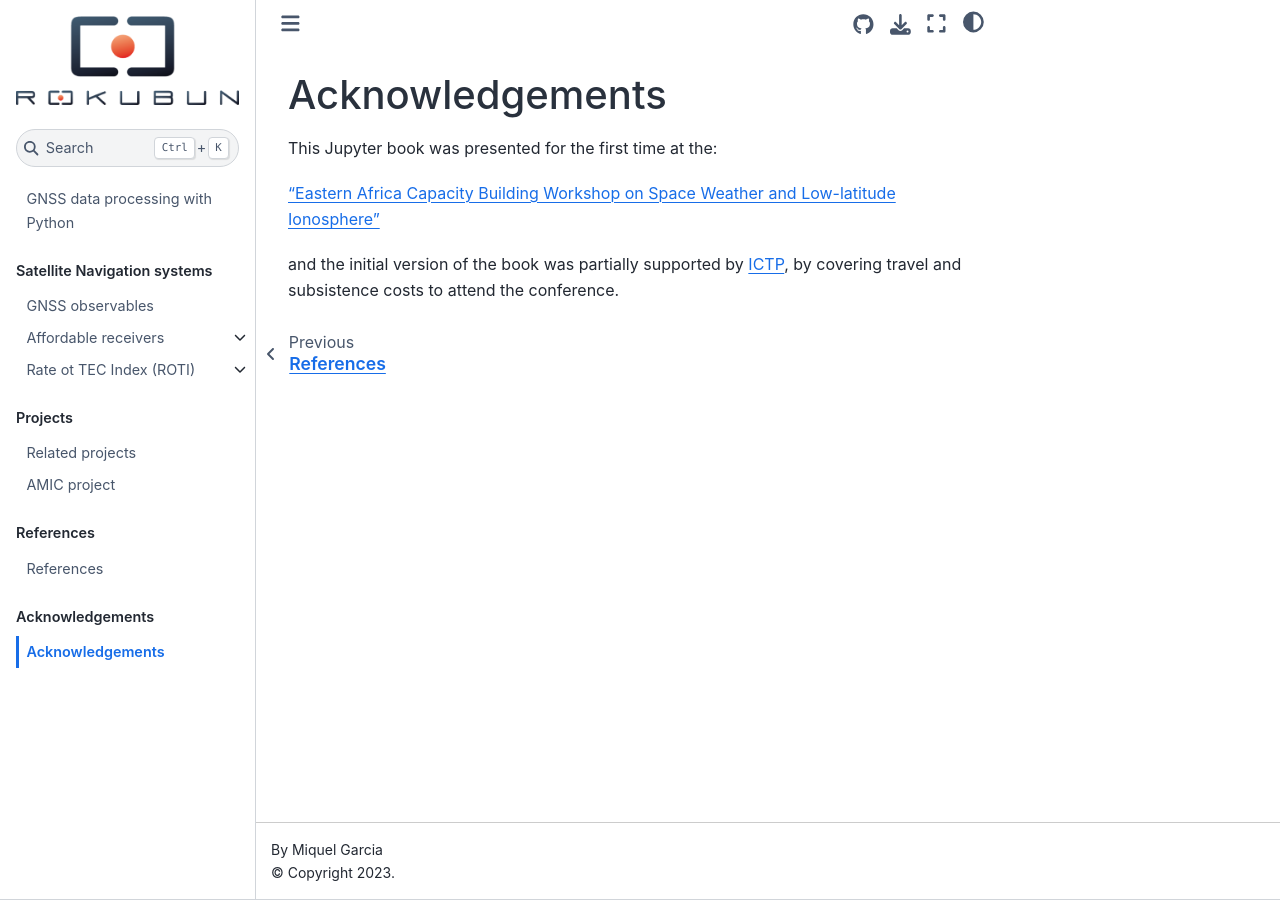
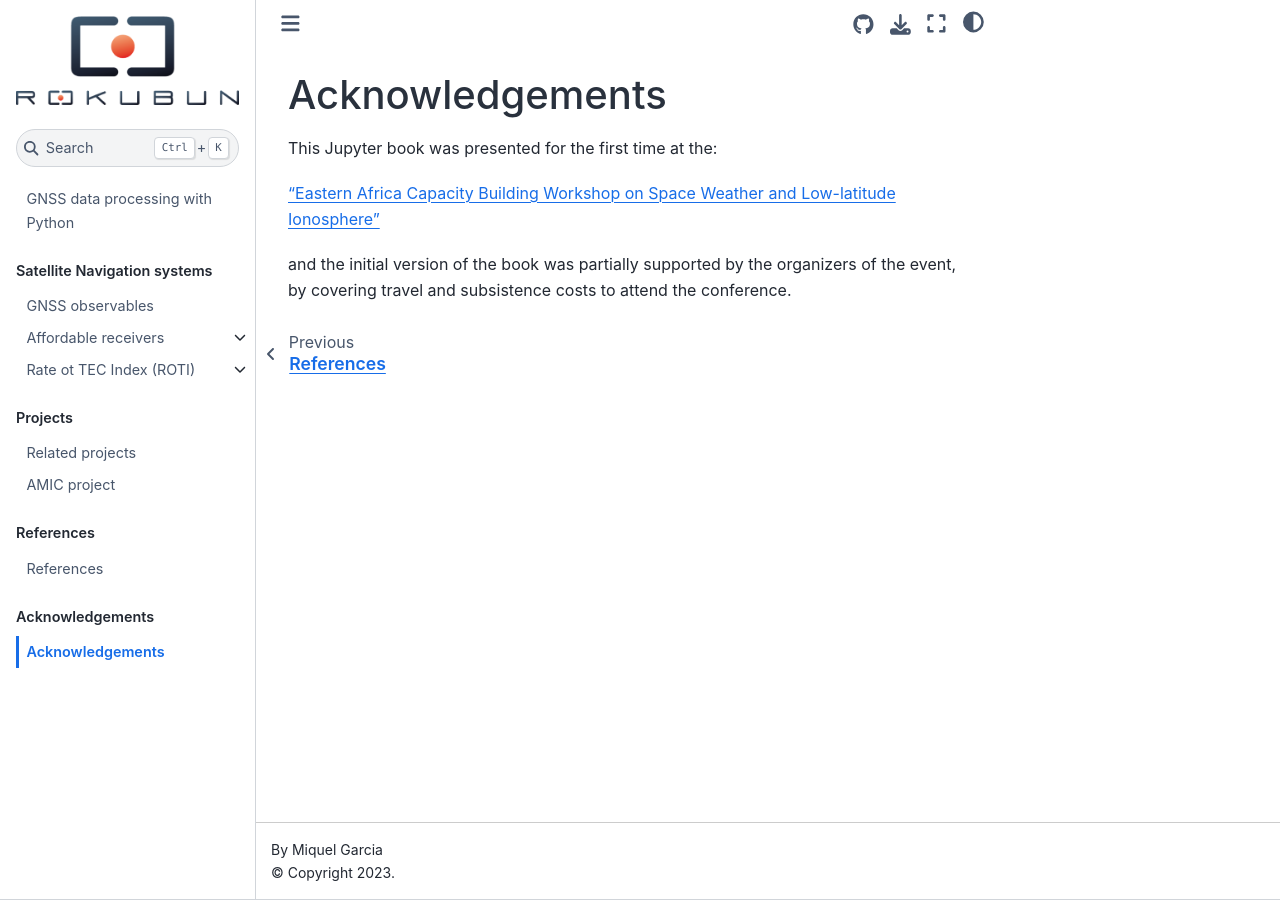
Before and after one commit to rokubun/gnss_tutorials, a Jupyter Book: the page built from docs/acknowledgements.md, in a window 1280 px wide. Built offline with Jupyter Book 1.0.4 settings and Sphinx 7.4.7 and the Sphinx Book theme 1.1.4, drawn with Linux system fonts in a browser that asks for light colours; pages that are not in the unit, such as notebooks, are missing from menus.

Commit message:
fix: correct acknowledgments

```diff
--- a/docs/acknowledgements.md
+++ b/docs/acknowledgements.md
@@ -4,5 +4,5 @@ This Jupyter book was presented for the first time at the:
 
 ["Eastern Africa Capacity Building Workshop on Space Weather and Low-latitude Ionosphere"](https://indico.ictp.it/event/10216/overview)
 
-and the initial version of the book was partially supported by [ICTP](https://www.ictp.it/),
+and the initial version of the book was partially supported by the organizers of the event,
 by covering travel and subsistence costs to attend the conference.
```
